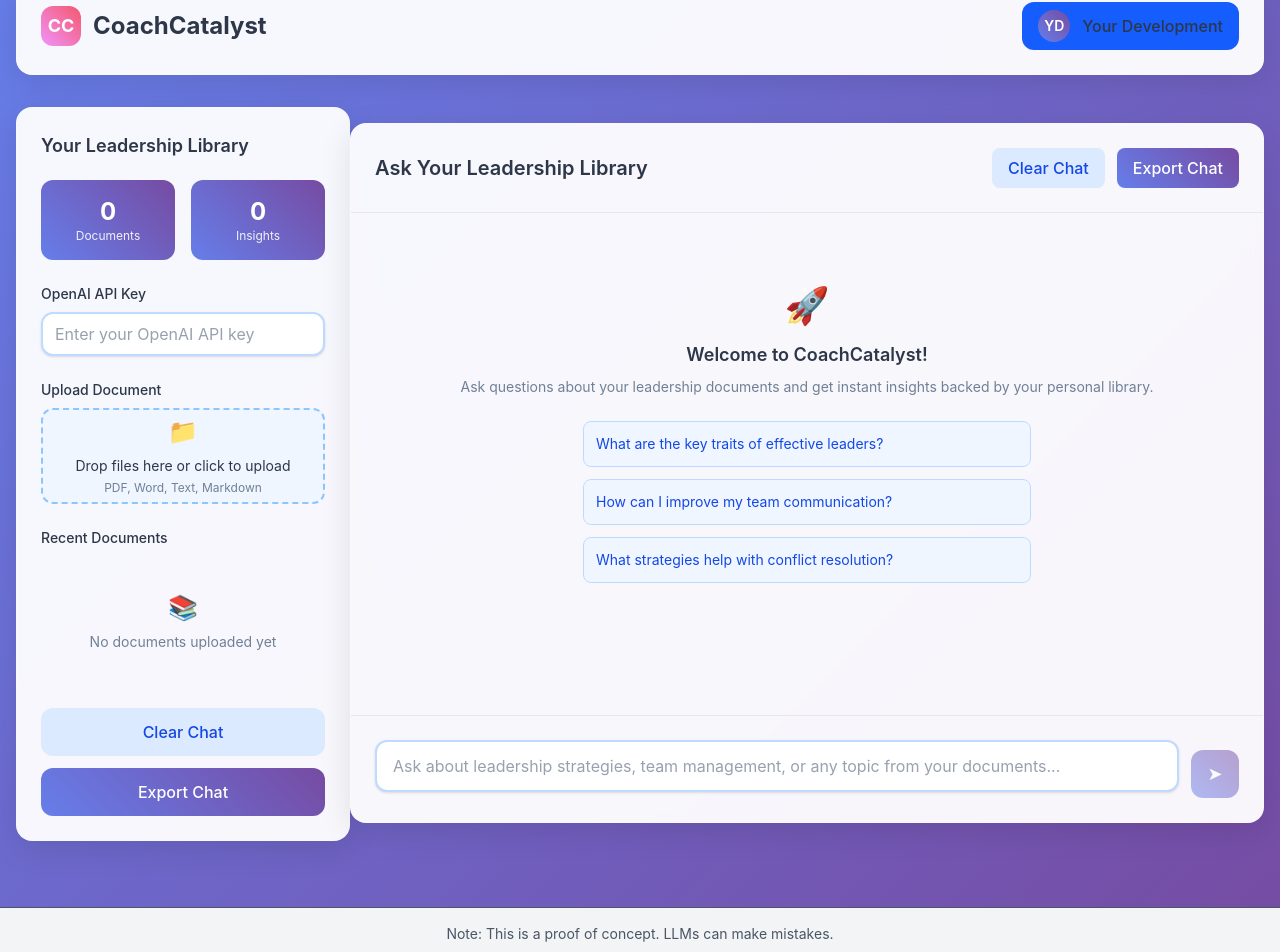
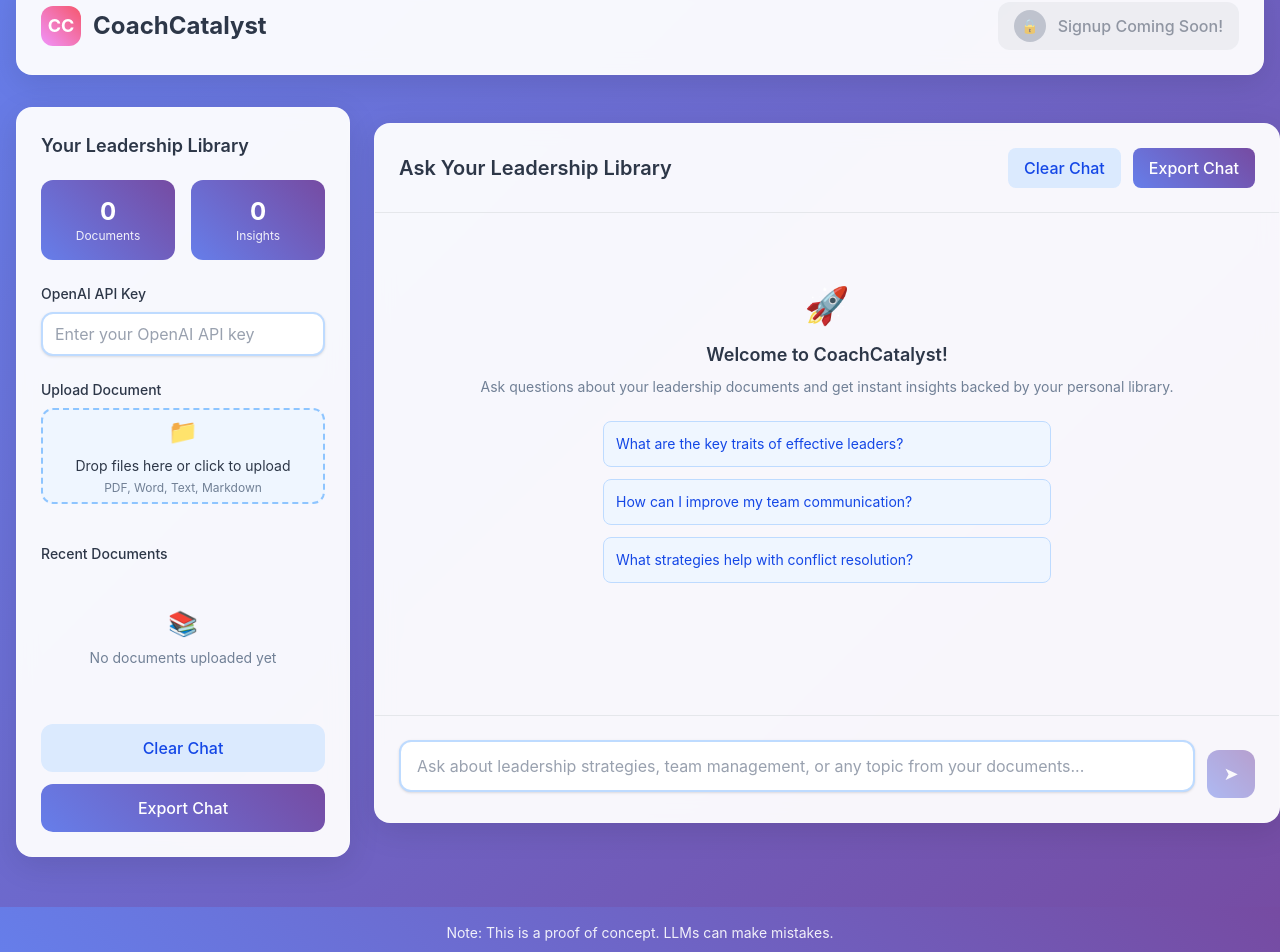
Before and after one commit to julie-berlin/pub-aie7-rag-fastapi-react, a Next.js app in the folder frontend/: page / in a window 1280 px wide. Shown: the part 39-991 px from the top of the page. Built offline with nearby package versions, Linux system fonts and the light colour scheme.

Commit message:
make the UI nicer

```diff
--- a/frontend/src/app/components/Footer.tsx
+++ b/frontend/src/app/components/Footer.tsx
@@ -1,8 +1,8 @@
 import React from 'react';
 
 const Footer: React.FC = () => (
-  <footer className="bg-gray-100 text-gray-600 p-4 text-center border-t">
-    <p className="text-sm">Note: This is a proof of concept. LLMs can make mistakes.</p>
+  <footer className="gradient-primary text-white p-4 text-center mt-auto">
+    <p className="text-sm opacity-90">Note: This is a proof of concept. LLMs can make mistakes.</p>
   </footer>
 );
 
--- a/frontend/src/app/components/Header.tsx
+++ b/frontend/src/app/components/Header.tsx
@@ -11,11 +11,11 @@ const Header: React.FC = () => (
           CoachCatalyst
         </div>
       </div>
-      <div className="flex items-center gap-3 px-4 py-2 bg-opacity-10 bg-blue-600 rounded-xl cursor-pointer hover:bg-opacity-20 transition-all duration-300">
-        <div className="w-8 h-8 rounded-full gradient-primary flex items-center justify-center text-white font-semibold text-sm">
-          YD
+      <div className="flex items-center gap-3 px-4 py-2 bg-gray-200 bg-opacity-50 rounded-xl cursor-not-allowed opacity-60">
+        <div className="w-8 h-8 rounded-full bg-gray-400 flex items-center justify-center text-white font-semibold text-sm">
+          🔒
         </div>
-        <span className="text-primary font-medium">Your Development</span>
+        <span className="text-gray-600 font-medium">Signup Coming Soon!</span>
       </div>
     </div>
   </header>
--- /dev/null
+++ b/frontend/src/app/components/Notification.tsx
@@ -0,0 +1,90 @@
+import React, { useEffect } from 'react';
+
+interface NotificationProps {
+  message: string;
+  type: 'success' | 'error' | 'info';
+  isVisible: boolean;
+  onClose: () => void;
+}
+
+const Notification: React.FC<NotificationProps> = ({ message, type, isVisible, onClose }) => {
+  useEffect(() => {
+    if (isVisible) {
+      const timer = setTimeout(() => {
+        onClose();
+      }, 5000); // Auto-close after 5 seconds
+
+      return () => clearTimeout(timer);
+    }
+  }, [isVisible, onClose]);
+
+  useEffect(() => {
+    const handleEscape = (event: KeyboardEvent) => {
+      if (event.key === 'Escape') {
+        onClose();
+      }
+    };
+
+    if (isVisible) {
+      document.addEventListener('keydown', handleEscape);
+      return () => document.removeEventListener('keydown', handleEscape);
+    }
+  }, [isVisible, onClose]);
+
+  if (!isVisible) return null;
+
+  const getTypeStyles = () => {
+    switch (type) {
+      case 'success':
+        return 'bg-green-50 border-green-200 text-green-800';
+      case 'error':
+        return 'bg-red-50 border-red-200 text-red-800';
+      case 'info':
+      default:
+        return 'bg-blue-50 border-blue-200 text-blue-800';
+    }
+  };
+
+  const getIcon = () => {
+    switch (type) {
+      case 'success':
+        return '✅';
+      case 'error':
+        return '❌';
+      case 'info':
+      default:
+        return 'ℹ️';
+    }
+  };
+
+  return (
+    <div
+      className="fixed top-4 right-4 z-50 animate-fade-in"
+      role="alert"
+      aria-live="polite"
+      aria-atomic="true"
+    >
+      <div className={`max-w-md p-4 rounded-xl border-2 shadow-lg ${getTypeStyles()} backdrop-blur-sm`}>
+        <div className="flex items-start gap-3">
+          <span className="text-xl" aria-hidden="true">
+            {getIcon()}
+          </span>
+          <div className="flex-1">
+            <p className="font-medium text-sm">
+              {message}
+            </p>
+          </div>
+          <button
+            onClick={onClose}
+            className="text-gray-500 hover:text-gray-700 transition-colors duration-200 focus:outline-none focus:ring-2 focus:ring-offset-2 focus:ring-blue-500 rounded"
+            aria-label="Close notification"
+          >
+            <span className="text-lg" aria-hidden="true">×</span>
+          </button>
+        </div>
+      </div>
+    </div>
+  );
+};
+
+export default Notification;
--- a/frontend/src/app/components/UserPanel.tsx
+++ b/frontend/src/app/components/UserPanel.tsx
@@ -61,7 +61,7 @@ const UserPanel: React.FC<UserPanelProps> = ({
   };
 
   return (
-    <div className="glass-card rounded-2xl p-6 space-y-6 ml-4">
+    <div className="glass-card rounded-2xl p-6 space-y-6 ml-4 mt-4 lg:h-full lg:mt-0 flex flex-col">
       <h3 className="text-lg font-semibold text-primary mb-5">Your Leadership Library</h3>
 
       {/* Document Stats */}
@@ -132,11 +132,11 @@ const UserPanel: React.FC<UserPanelProps> = ({
       </div>
 
       {/* Recent Documents */}
-      <div>
+      <div className="flex-1 flex flex-col min-h-0">
         <label className="block text-sm font-medium text-primary mb-3">
           Recent Documents
         </label>
-        <div className="space-y-2 max-h-48 overflow-y-auto custom-scrollbar">
+        <div className="space-y-2 flex-1 overflow-y-auto custom-scrollbar">
           {documents.map(doc => {
             const icon = getDocumentIcon(doc.type);
             return (
--- a/frontend/src/app/layout.tsx
+++ b/frontend/src/app/layout.tsx
@@ -30,7 +30,7 @@ export default function RootLayout({
         className={`${geistSans.variable} ${geistMono.variable} antialiased min-h-screen flex flex-col`}
       >
         <Header />
-        <main>
+        <main className="flex-1">
           {children}
         </main>
         <Footer />
--- a/frontend/src/app/page.tsx
+++ b/frontend/src/app/page.tsx
@@ -6,6 +6,7 @@ import { chatRequest, uploadFileRequest } from '@/utils/api-client';
 import UserPanel from './components/UserPanel';
 import ChatHistory from './components/ChatHistory';
 import ChatInputForm from './components/ChatInputForm';
+import Notification from './components/Notification';
 
 interface Message {
   id: string;
@@ -31,6 +32,29 @@ export default function Home() {
   const [isDragActive, setIsDragActive] = useState(false);
   const fileInputRef = useRef<HTMLInputElement>(null);
 
+  // Notification state
+  const [notification, setNotification] = useState<{
+    message: string;
+    type: 'success' | 'error' | 'info';
+    isVisible: boolean;
+  }>({
+    message: '',
+    type: 'info',
+    isVisible: false
+  });
+
+  const showNotification = (message: string, type: 'success' | 'error' | 'info' = 'info') => {
+    setNotification({
+      message,
+      type,
+      isVisible: true
+    });
+  };
+
+  const hideNotification = () => {
+    setNotification(prev => ({ ...prev, isVisible: false }));
+  };
+
   // Handle suggested questions
   React.useEffect(() => {
     const handleSuggestionClick = (event: CustomEvent) => {
@@ -52,7 +76,7 @@ export default function Home() {
       file.type !== 'application/msword' &&
       file.type !== 'text/markdown'
     ) {
-      alert('Please upload only text, markdown, PDF, or Word files');
+      showNotification('Please upload only text, markdown, PDF, or Word files', 'error');
       return;
     }
 
@@ -73,11 +97,11 @@ export default function Home() {
         content: `${file.name} uploaded and indexed (${chunksCreated} chunks)`
       };
       setDocuments(prev => [...prev, newDoc]);
-      alert(`Successfully uploaded ${file.name}. Created ${chunksCreated} chunks.`);
+      showNotification(`Successfully uploaded ${file.name}. Created ${chunksCreated} chunks.`, 'success');
     } catch (error) {
       console.error('Error uploading file:', error);
       const errorMessage = error instanceof Error ? error.message : 'Unknown error';
-      alert(`Failed to upload file: ${errorMessage}`);
+      showNotification(`Failed to upload file: ${errorMessage}`, 'error');
     }
   };
 
@@ -145,7 +169,7 @@ export default function Home() {
       setMessages(prev => [...prev, assistantMessage]);
     } catch (error) {
       console.error('Error:', error);
-      alert('Failed to get response. Please check your API key and try again.');
+      showNotification('Failed to get response. Please check your API key and try again.', 'error');
     } finally {
       setIsLoading(false);
     }
@@ -163,9 +187,9 @@ export default function Home() {
   return (
     <div className="min-h-screen">
       <div className="max-w-7xl mx-auto">
-        <div className="grid lg:grid-cols-[350px_1fr] gap-0 mobile-stack">
+        <div className="grid lg:grid-cols-[350px_1fr] gap-6 mobile-stack lg:h-[700px]">
           {/* Sidebar */}
-          <div className="order-2 lg:order-1 mobile-order-2">
+          <div className="order-2 lg:order-1 mobile-order-2 lg:h-full">
             <UserPanel
               apiKey={apiKey}
               setApiKey={setApiKey}
@@ -186,8 +210,8 @@ export default function Home() {
           </div>
 
           {/* Main Chat Area */}
-          <div className="order-1 lg:order-2 mobile-order-1">
-            <div className="glass-card rounded-2xl mr-4 mt-4 flex flex-col mobile-mx-4 mobile-full-height" style={{ height: '700px' }}>
+          <div className="order-1 lg:order-2 mobile-order-1 lg:h-full">
+            <div className="glass-card rounded-2xl mt-4 flex flex-col mobile-mx-4 mobile-full-height lg:h-full" style={{ height: '700px' }}>
               {/* Chat Header */}
               <div className="p-6 border-b border-gray-200 border-opacity-50 flex justify-between items-center">
                 <div className="text-xl font-semibold text-primary">Ask Your Leadership Library</div>
@@ -223,6 +247,14 @@ export default function Home() {
           </div>
         </div>
       </div>
+
+      {/* Notification */}
+      <Notification
+        message={notification.message}
+        type={notification.type}
+        isVisible={notification.isVisible}
+        onClose={hideNotification}
+      />
     </div>
   );
 }
```
